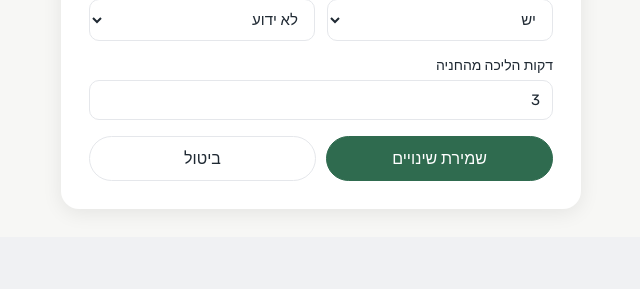
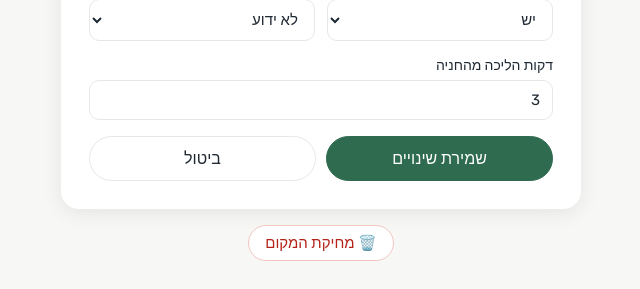
Before and after one commit to maayan2dahan-cloud/trip-spots, a Flask app: page /edit/2 in a window 1280 px wide. Shown: the part 749-1038 px from the top of the page, without its empty margins (319-959 px from the left). Before the commit the page ends 958 px from the top, so only its background shows below. Run offline with Flask 3, Linux system fonts and the light colour scheme; data comes from the database, SQL or seed files in the repository; both versions use the stored data as it was after the commit.

Commit message:
delete place

```diff
--- a/app.py
+++ b/app.py
@@ -151,6 +151,23 @@ def edit_place(place_id):
     place["location"] = f"{place['lat']}, {place['lng']}"
     return render_template("add.html", place=place, types=TYPES, editing=True)
 
+@app.route("/delete/<int:place_id>", methods=["POST"])
+def delete_place(place_id):
+    place = get_place(place_id)
+    if place is None:
+        return "המקום לא נמצא", 404
+
+    # מוחקים גם את קובץ התמונה, אם יש
+    if place["image"]:
+        path = os.path.join(UPLOAD_FOLDER, place["image"])
+        if os.path.exists(path):
+            os.remove(path)
+
+    conn = get_db()
+    conn.execute("DELETE FROM places WHERE id = ?", (place_id,))
+    conn.commit()
+    conn.close()
+    return redirect(url_for("home"))
 
 if __name__ == "__main__":
     app.run(debug=True)
--- a/static/style.css
+++ b/static/style.css
@@ -112,6 +112,11 @@ body { margin: 0; font-family: "Rubik", Arial, sans-serif; color: var(--text); b
 .form-actions { display: flex; gap: 10px; margin-top: 8px; }
 .form-actions .btn { flex: 1; justify-content: center; padding: 12px; font-size: 16px; }
 
+/* ---------- מחיקה ---------- */
+.delete-form { max-width: 520px; margin: -12px auto 28px; text-align: center; }
+.btn-danger { background: white; color: #b42318; border-color: #f3c5c0; }
+.btn-danger:hover { background: #fdecea; }
+
 /* ---------- טלפון ---------- */
 @media (max-width: 600px) {
   .topbar { padding: 0 14px; }
--- a/templates/add.html
+++ b/templates/add.html
@@ -101,5 +101,12 @@
       <a href="/" class="btn btn-ghost">ביטול</a>
     </div>
   </form>
+
+  {% if editing %}
+    <form class="delete-form" method="POST" action="/delete/{{ request.view_args.place_id }}"
+          onsubmit="return confirm('למחוק את המקום? אי אפשר לבטל את זה.');">
+      <button type="submit" class="btn btn-danger">🗑️ מחיקת המקום</button>
+    </form>
+  {% endif %}
 </body>
 </html>
```
Also changed, not shown: places.db.
